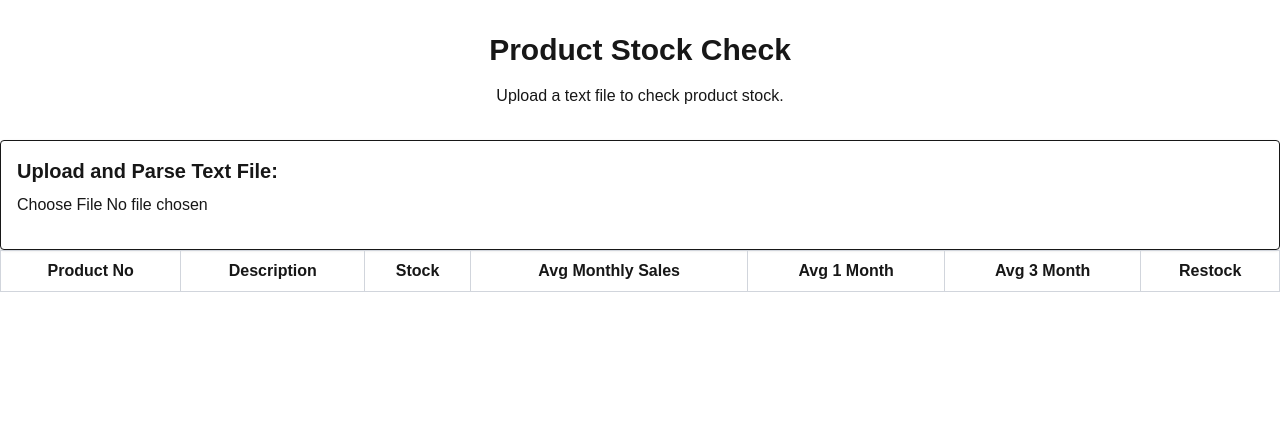
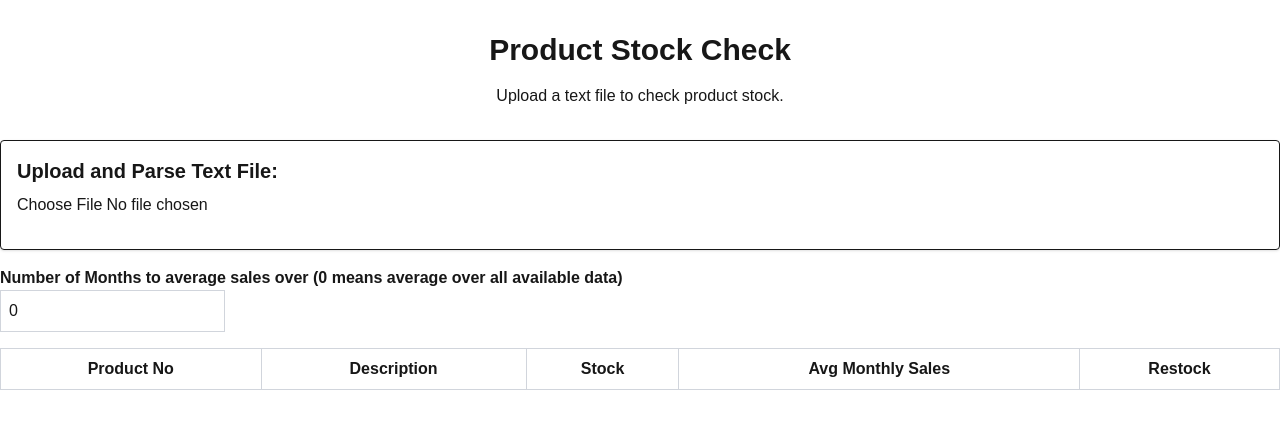
Before and after one commit to deep123845/product-stock-check, a Next.js app: page / in a window 1280 px wide. Shown: the top 428 px of the page. Built offline with nearby package versions, Linux system fonts and the light colour scheme.

Commit message:
added input to select number of months to average over

```diff
--- a/src/app/components/ProductHistoryDisplay.tsx
+++ b/src/app/components/ProductHistoryDisplay.tsx
@@ -1,5 +1,5 @@
 "use client";
-
+import { useState } from "react";
 export interface ProductHistory {
     productNo: string;
     supplier: string;
@@ -15,6 +15,7 @@ interface ProductHistoryDisplayProps {
 
 const ProductHistoryDisplay: React.FC<ProductHistoryDisplayProps> = ({ productHistory, months }) => {
     const monthIndexes = Object.keys(months).map(Number).sort((a, b) => b - a);
+    const [monthsforAverage, setMonthsforAverage] = useState<number>(0);
 
     const getfirstMonths = (productHistory: ProductHistory[]) => {
         const firstMonths: { [productNo: string]: number } = {};
@@ -70,12 +71,24 @@ const ProductHistoryDisplay: React.FC<ProductHistoryDisplayProps> = ({ productHi
         return averageSales;
     }
 
-    const averageMonthlySales = getAverageMonthlySales(productHistory);
-    const average1Month = getAverageMonthlySales(productHistory, 1);
-    const average3Month = getAverageMonthlySales(productHistory, 3);
+    const averageMonthlySales = getAverageMonthlySales(productHistory, monthsforAverage);
+
+    const handleAverageMonthChange = (event: React.ChangeEvent<HTMLInputElement>) => {
+        const value = event.target.value;
+        setMonthsforAverage(value ? parseInt(value) : 0);
+    }
 
     return (
         <div className="overflow-x-auto">
+            <p className="text-l font-bold mt-4">{"Number of Months to average sales over (0 means average over all available data)"}</p>
+            <input
+                type="number"
+                className="border border-gray-300 p-2 mb-4"
+                placeholder="Enter number of months to average"
+                value={monthsforAverage}
+                onChange={handleAverageMonthChange}
+                min="0"
+            />
             <table className="min-w-full border-collapse border border-gray-300">
                 <thead>
                     <tr>
@@ -83,8 +96,6 @@ const ProductHistoryDisplay: React.FC<ProductHistoryDisplayProps> = ({ productHi
                         <th className="border border-gray-300 p-2">Description</th>
                         <th className="border border-gray-300 p-2">Stock</th>
                         <th className="border border-gray-300 p-2">Avg Monthly Sales</th>
-                        <th className="border border-gray-300 p-2">Avg 1 Month</th>
-                        <th className="border border-gray-300 p-2">Avg 3 Month</th>
                         <th className="border border-gray-300 p-2">Restock</th>
                         {monthIndexes.map((index) => (
                             <th key={index} className="border border-gray-300 p-2">{months[index]}</th>
@@ -98,8 +109,6 @@ const ProductHistoryDisplay: React.FC<ProductHistoryDisplayProps> = ({ productHi
                             <td className="border border-gray-300 p-2">{history.description}</td>
                             <td className="border border-gray-300 p-2">{history.stock}</td>
                             <td className="border border-gray-300 p-2">{averageMonthlySales[history.productNo].toFixed(2) || 0}</td>
-                            <td className="border border-gray-300 p-2">{average1Month[history.productNo].toFixed(2) || 0}</td>
-                            <td className="border border-gray-300 p-2">{average3Month[history.productNo].toFixed(2) || 0}</td>
                             <td className="border border-gray-300 p-2">{((averageMonthlySales[history.productNo] || 0) - (history.stock || 0)) > 0 ? (((averageMonthlySales[history.productNo] || 0) - (history.stock || 0)).toFixed(2)) : 0}</td>
                             {monthIndexes.map((monthIndex) => (
                                 <td key={monthIndex} className={`border border-gray-300 p-2 ${firstMonth[history.productNo] < monthIndex ? "text-green-500" : "text-red-500"}`}>
```
